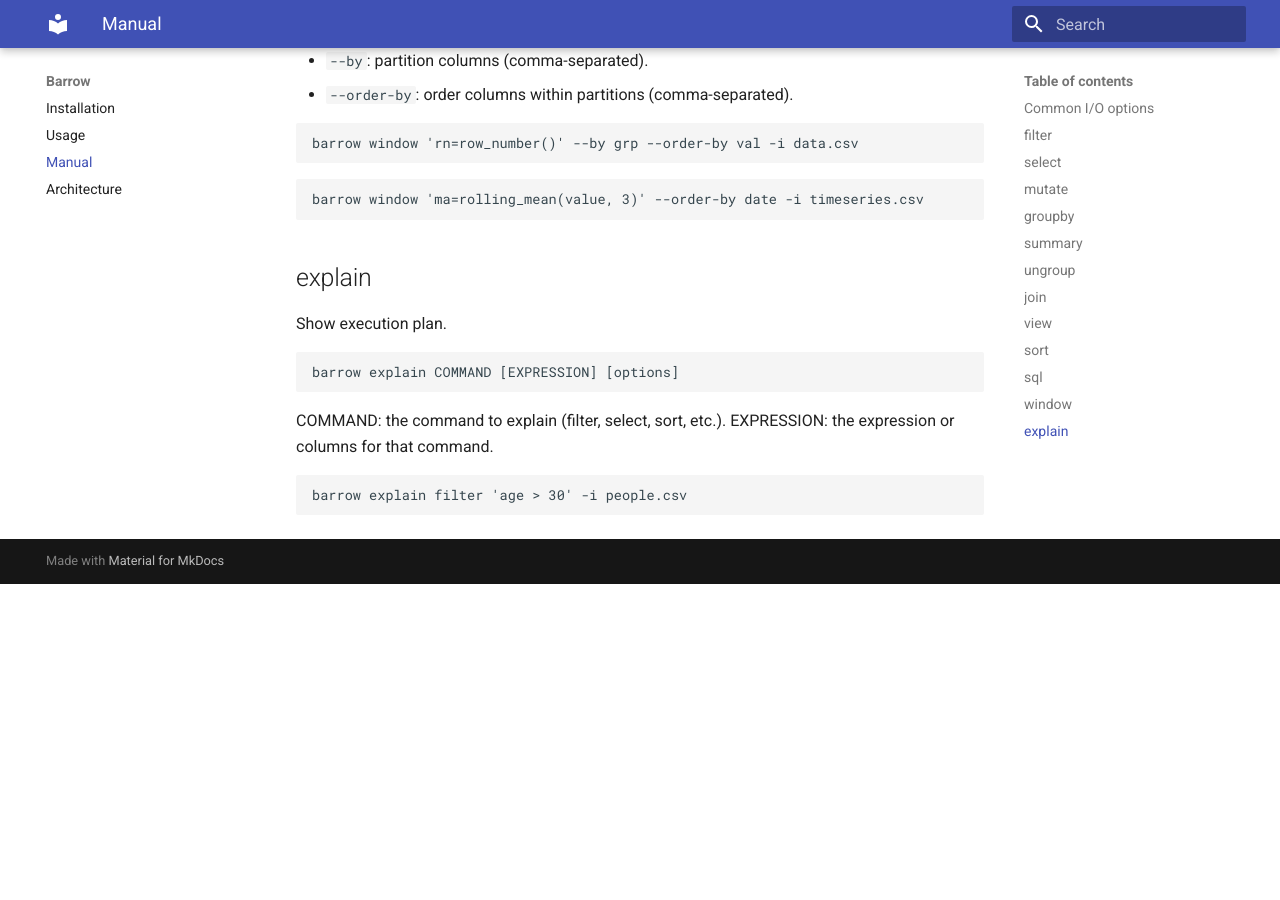
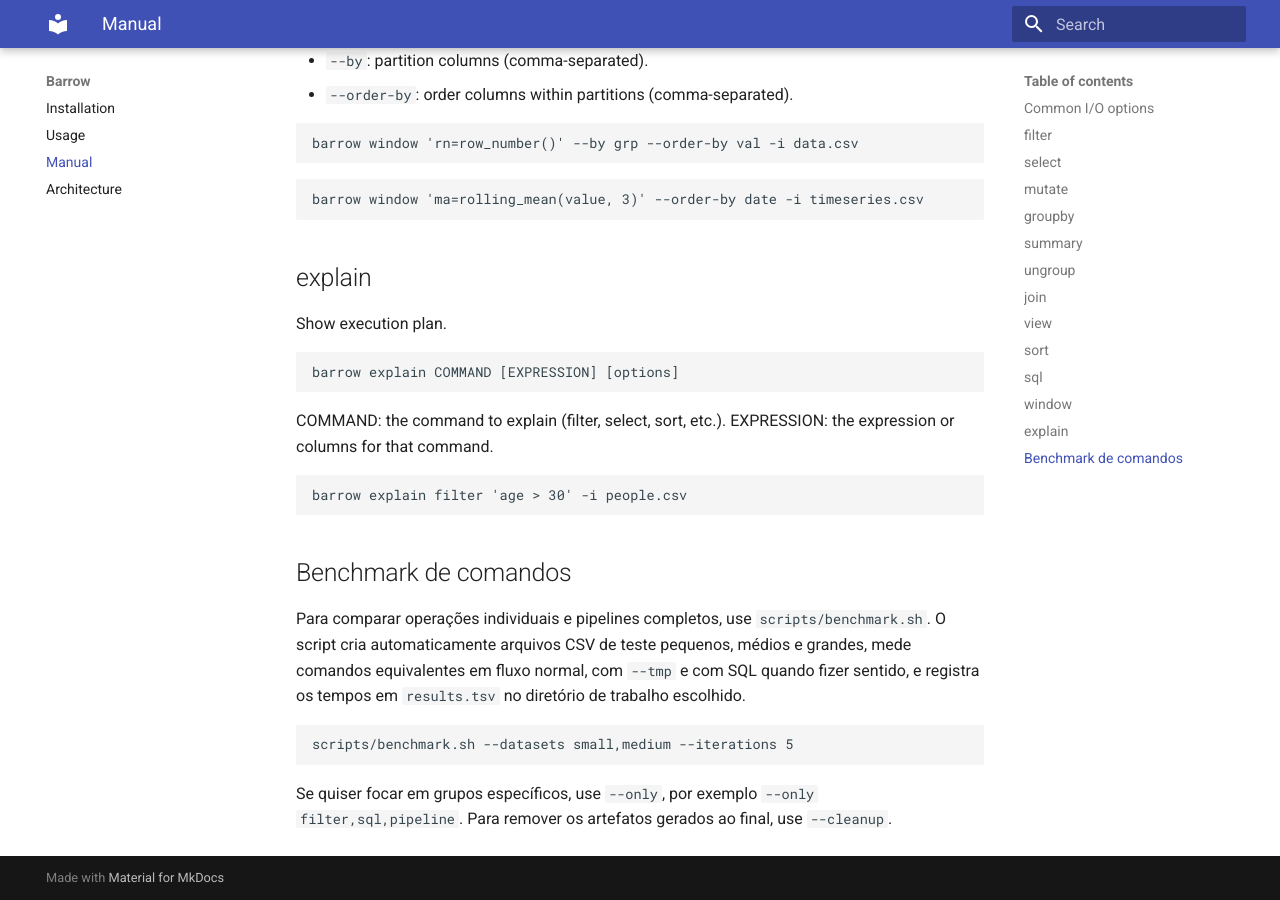
Before and after one commit to acpguedes/barrow, an MkDocs documentation site: the page built from docs/manual.md, in a window 1280 px wide and 900 px high, scrolled down 3150 px. Built offline with MkDocs 1.6.1 and Material for MkDocs 9.7.7, drawn with Linux system fonts in a browser that asks for light colours; before the commit the page ends 3734 px from its top, so only the background shows below that.

Commit message:
feat: add benchmark script for barrow commands

````diff
--- a/docs/manual.md
+++ b/docs/manual.md
@@ -148,3 +148,13 @@ EXPRESSION: the expression or columns for that command.
 ```
 barrow explain filter 'age > 30' -i people.csv
 ```
+
+## Benchmark de comandos
+
+Para comparar operações individuais e pipelines completos, use `scripts/benchmark.sh`. O script cria automaticamente arquivos CSV de teste pequenos, médios e grandes, mede comandos equivalentes em fluxo normal, com `--tmp` e com SQL quando fizer sentido, e registra os tempos em `results.tsv` no diretório de trabalho escolhido.
+
+```bash
+scripts/benchmark.sh --datasets small,medium --iterations 5
+```
+
+Se quiser focar em grupos específicos, use `--only`, por exemplo `--only filter,sql,pipeline`. Para remover os artefatos gerados ao final, use `--cleanup`.
````
Also changed, not shown: README.md (+6 -0 lines), 1 other file.
